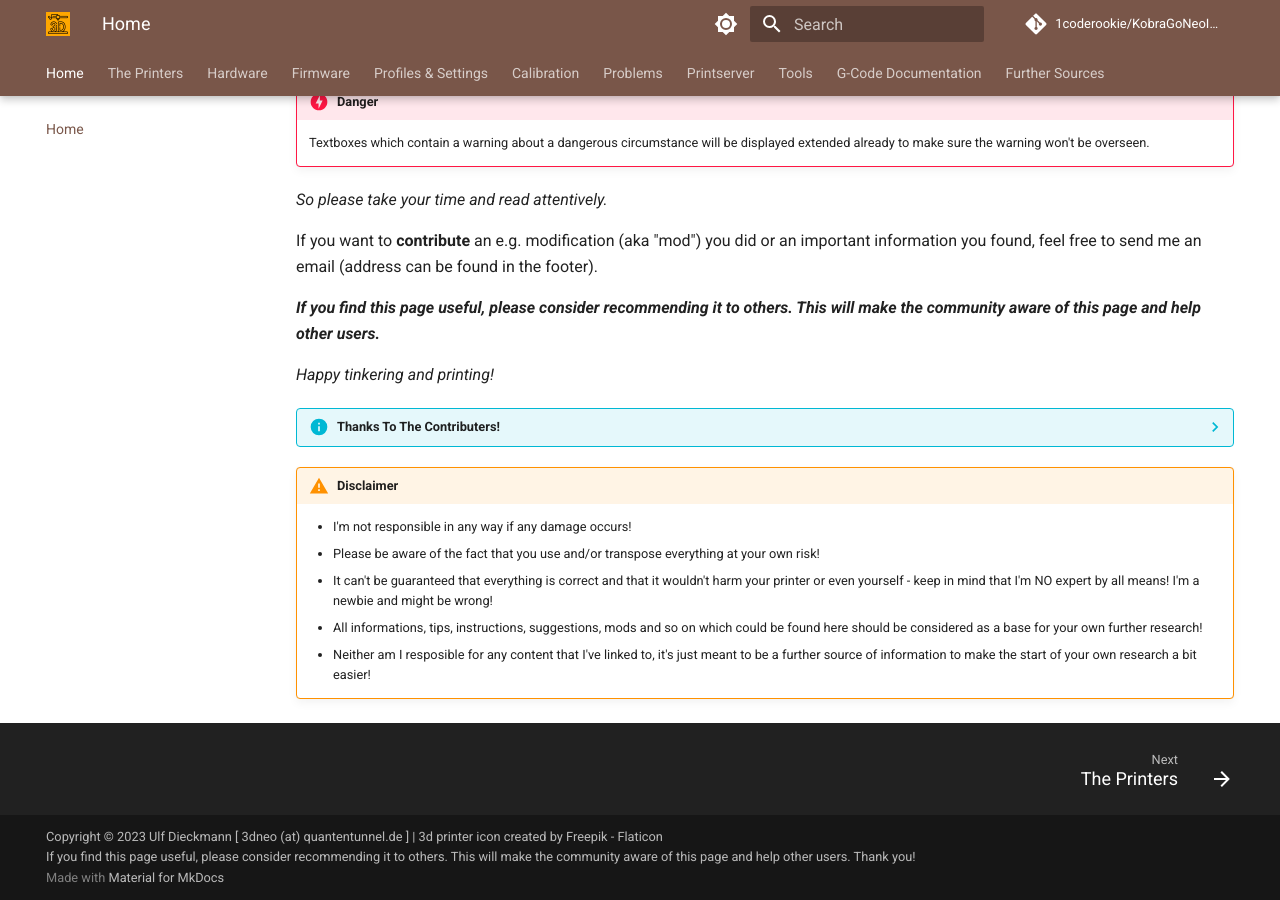
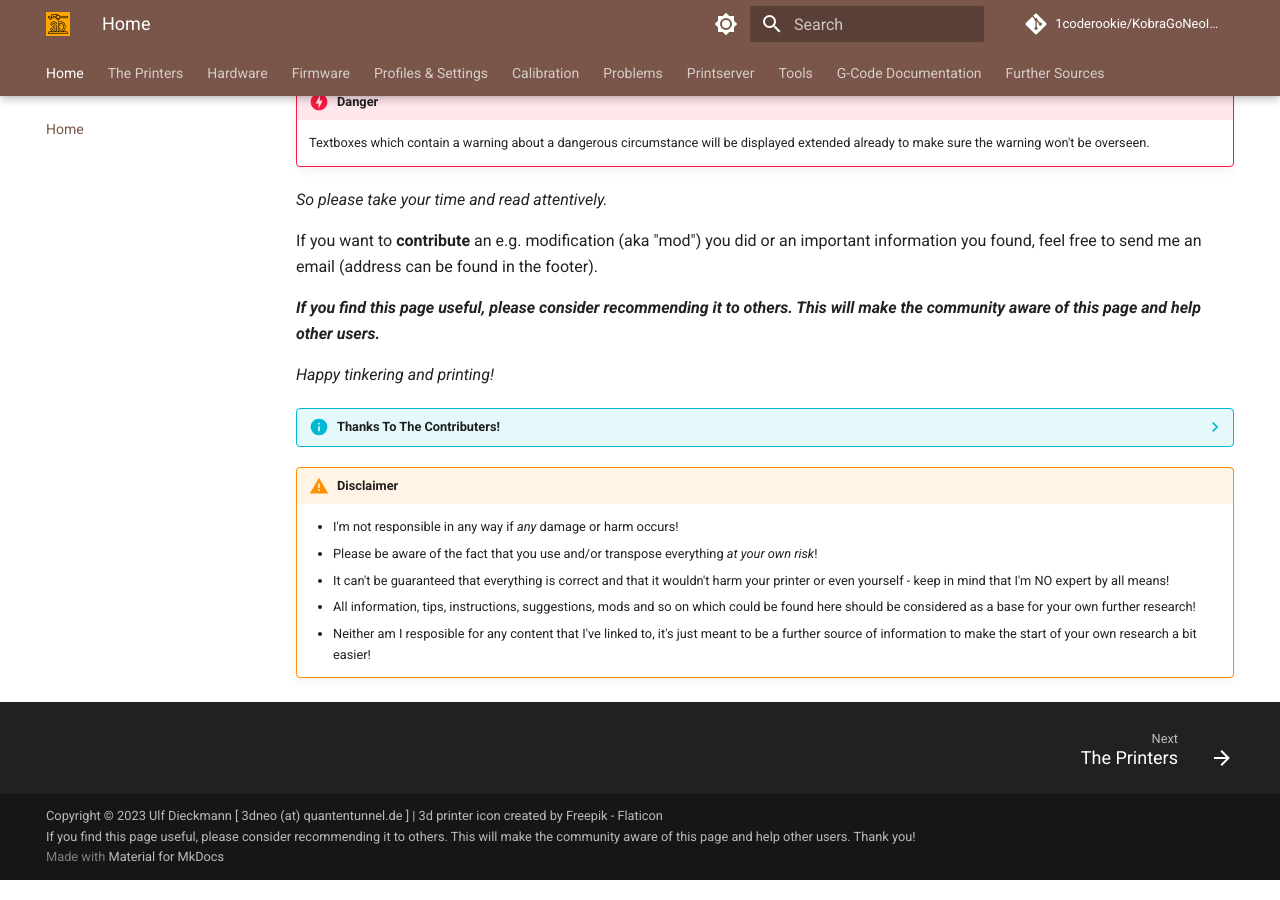
Before and after one commit to 1coderookie/KobraGoNeoInsights, an MkDocs documentation site: the page built from docs/index.md, in a window 1280 px wide and 900 px high, scrolled down 704 px. Built offline with MkDocs 1.6.1 and Material for MkDocs 9.7.7, drawn with Linux system fonts in a browser that asks for light colours; comment, search, counter and statistics services are not loaded.

Commit message:
Update index.md

```diff
--- a/docs/index.md
+++ b/docs/index.md
@@ -52,8 +52,8 @@ If you want to **contribute** an e.g. modification (aka "mod") you did or an imp
 
 !!! warning "Disclaimer"
 
-    - I'm not responsible in any way if any damage occurs!
-    - Please be aware of the fact that you use and/or transpose everything at your own risk!
-    - It can't be guaranteed that everything is correct and that it wouldn't harm your printer or even yourself - keep in mind that I'm NO expert by all means! I'm a newbie and might be wrong!
-    - All informations, tips, instructions, suggestions, mods and so on which could be found here should be considered as a base for your own further research!
+    - I'm not responsible in any way if *any* damage or harm occurs!
+    - Please be aware of the fact that you use and/or transpose everything *at your own risk*!
+    - It can't be guaranteed that everything is correct and that it wouldn't harm your printer or even yourself - keep in mind that I'm NO expert by all means!
+    - All information, tips, instructions, suggestions, mods and so on which could be found here should be considered as a base for your own further research!
     - Neither am I resposible for any content that I've linked to, it's just meant to be a further source of information to make the start of your own research a bit easier!
```
